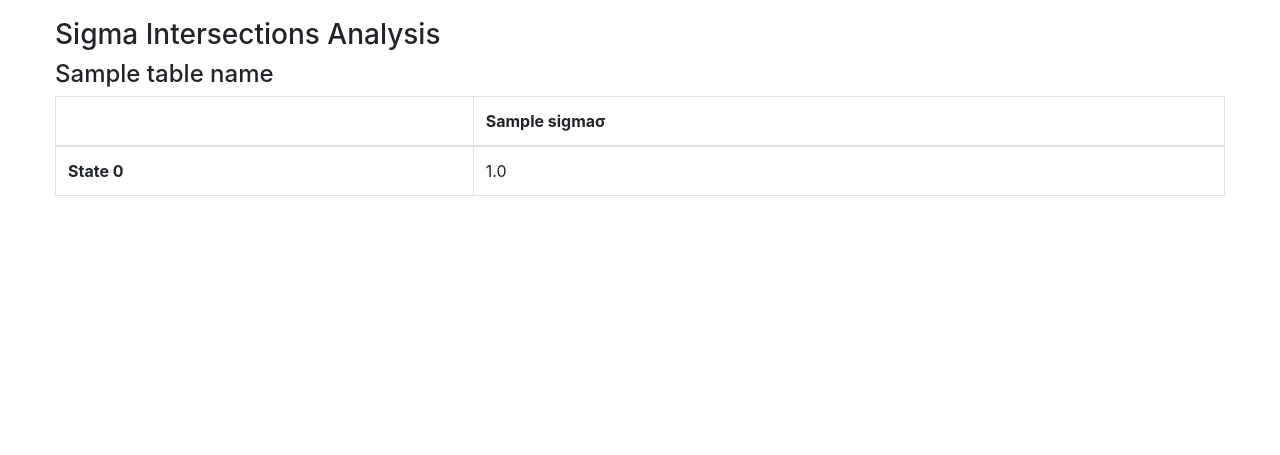
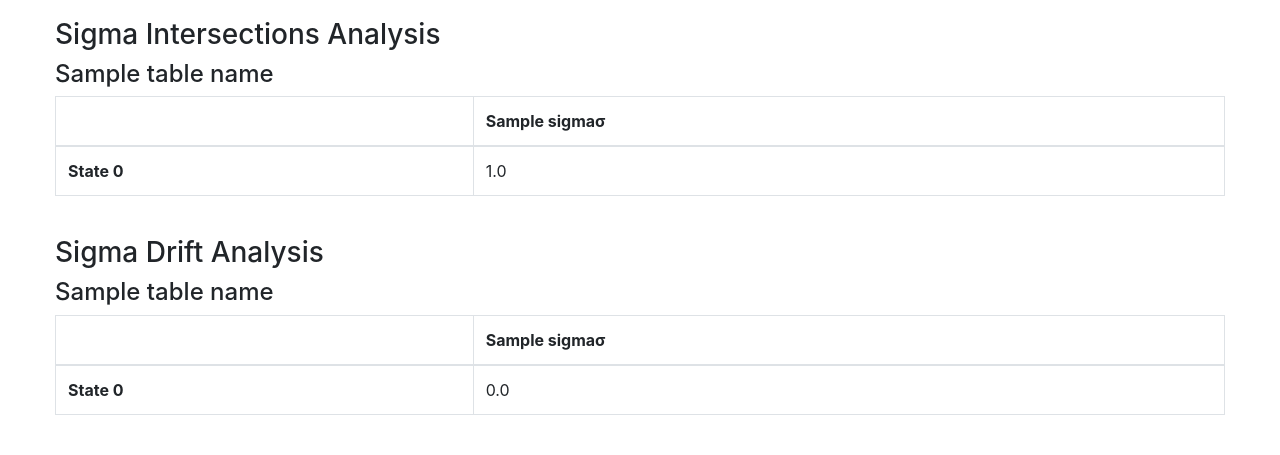
Before and after one commit to joshawzot/webapp, a Flask app: template templates/plot.html in a window 1280 px wide. Shown: the part 1196-1651 px from the top of the page. Before the commit the page ends 1392 px from the top, so only its background shows below. Run offline with Flask 3, Linux system fonts and the light colour scheme; the template is opened without the code that fills it: most values are stand-ins (such as "Sample title", 1, 10 or a date in 2020); parts of the project's set-up code (start-up, migrations or seed data) failed here and were passed over; some libraries are stand-ins or nearby versions.

Commit message:
add sigma drift table for Grant

```diff
--- a/templates/plot.html
+++ b/templates/plot.html
@@ -206,6 +206,71 @@
             </div>
         {% endfor %}
     </div>
+
+    <!-- Add Sigma Drift Analysis Table -->
+    <div class="sigma-drift-tables mt-4 mb-4">
+        <h3>Sigma Drift Analysis</h3>
+        {% for table_name in table_names %}
+            <div class="table-responsive mb-4">
+                <h4>{{ table_name }}</h4>
+                <table class="table table-bordered">
+                    <thead>
+                        <tr>
+                            <th></th>
+                            {% for sigma in sigma_points %}
+                                <th>{{ sigma }}σ</th>
+                            {% endfor %}
+                        </tr>
+                    </thead>
+                    <tbody>
+                        {% for state_idx in range(sigma_table[table_name]|length) %}
+                            <tr>
+                                <th>State {{ state_idx }}</th>
+                                {% for i in range(sigma_points|length) %}
+                                    {% if i == 0 %}
+                                        <!-- For -4σ column: current value - next value -->
+                                        {% set current_val = sigma_table[table_name][state_idx][i] %}
+                                        {% set next_val = sigma_table[table_name][state_idx][i+1] %}
+                                        {% if not current_val|is_nan and not next_val|is_nan %}
+                                            <td>{{ "%.1f"|format(current_val - next_val) }}</td>
+                                        {% else %}
+                                            <td>N/A</td>
+                                        {% endif %}
+                                    {% elif i == 4 %}
+                                        <!-- For 0σ column: mean value - target value -->
+                                        {% set mean_val = sigma_table[table_name][state_idx][i] %}
+                                        {% if target_values and state_idx < target_values|length and not mean_val|is_nan %}
+                                            <td>{{ "%.1f"|format(mean_val - target_values[state_idx]) }}</td>
+                                        {% else %}
+                                            <td>N/A</td>
+                                        {% endif %}
+                                    {% elif i < 4 %}
+                                        <!-- For negative sigma columns (-3σ, -2σ, -1σ): current value - next value -->
+                                        {% set current_val = sigma_table[table_name][state_idx][i] %}
+                                        {% set next_val = sigma_table[table_name][state_idx][i+1] %}
+                                        {% if not current_val|is_nan and not next_val|is_nan %}
+                                            <td>{{ "%.1f"|format(current_val - next_val) }}</td>
+                                        {% else %}
+                                            <td>N/A</td>
+                                        {% endif %}
+                                    {% else %}
+                                        <!-- For positive sigma columns (1σ, 2σ, 3σ, 4σ): current value - previous value -->
+                                        {% set current_val = sigma_table[table_name][state_idx][i] %}
+                                        {% set prev_val = sigma_table[table_name][state_idx][i-1] %}
+                                        {% if not current_val|is_nan and not prev_val|is_nan %}
+                                            <td>{{ "%.1f"|format(current_val - prev_val) }}</td>
+                                        {% else %}
+                                            <td>N/A</td>
+                                        {% endif %}
+                                    {% endif %}
+                                {% endfor %}
+                            </tr>
+                        {% endfor %}
+                    </tbody>
+                </table>
+            </div>
+        {% endfor %}
+    </div>
 {% endif %}
 
 {% endblock %}
```
